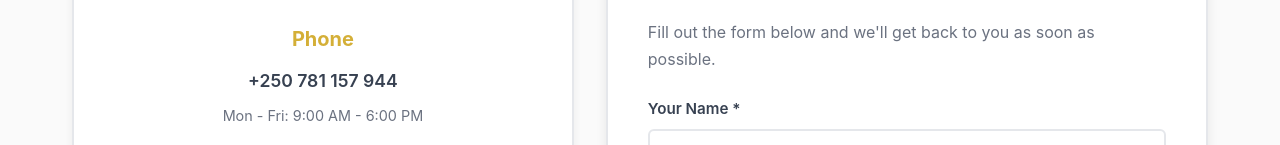
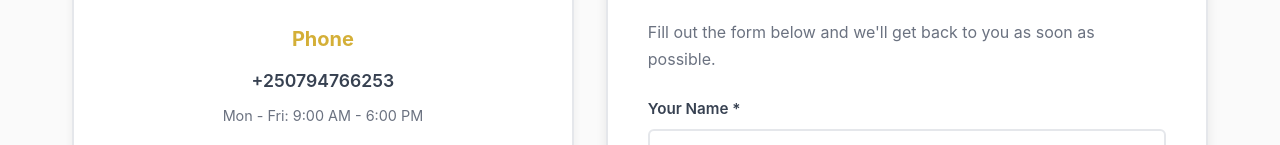
Before and after one commit to Greta1998/CC-travels, a React (Vite) app in the folder frontend/: page /contact-us in a window 1280 px wide. Shown: the part 649-794 px from the top of the page. Built offline with nearby package versions, Linux system fonts and the light colour scheme; no server answers.

Commit message:
contact us updated

```diff
--- a/frontend/src/pages/ContactUs.jsx
+++ b/frontend/src/pages/ContactUs.jsx
@@ -86,7 +86,7 @@ const ContactUs = () => {
               <div className="contact-card">
                 <div className="contact-icon">📞</div>
                 <h3>Phone</h3>
-                <a href="tel:+250781157944">+250 781 157 944</a>
+                <a href="tel:+250794766253">+250794766253</a>
                 <p>Mon - Fri: 9:00 AM - 6:00 PM</p>
               </div>
 
```
